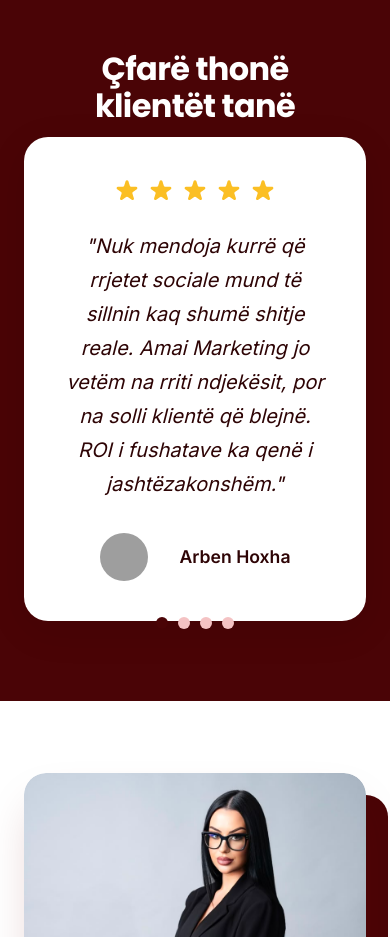
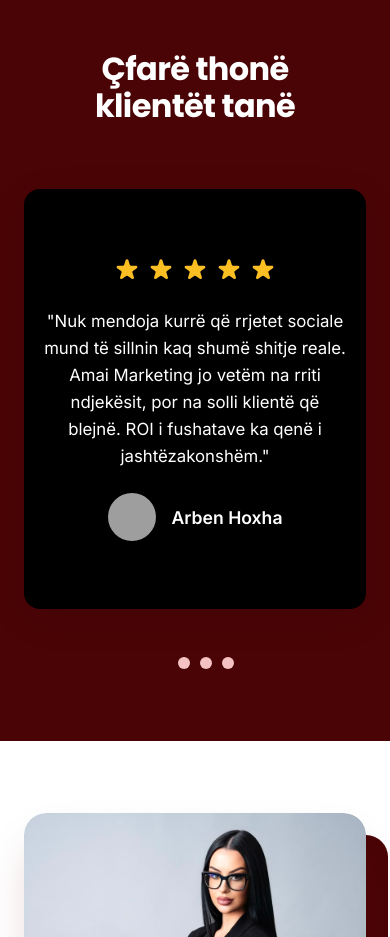
Before and after one commit to TheSlimShady09/Amai-Marketing, a React (Vite) app: page / in a window 390 px wide. Shown: the part 8060-8997 px from the top of the page. Built offline with nearby package versions, Linux system fonts and the light colour scheme; grey boxes are pictures that could not be loaded.

Commit message:
Optimize testimonial sizes, apply black background, and mobile responsiveness

```diff
--- a/src/App.css
+++ b/src/App.css
@@ -951,8 +951,8 @@
 
 .testimonial-author {
   display: flex;
-  align-items: center;
-  gap: 16px;
+  justify-content: center;
+  align-items: center;
 }
 
 .testimonial-author .avatar-duotone {
@@ -962,15 +962,74 @@
   border: none;
 }
 
-.author-name {
-  font-weight: 600;
-  font-size: 1rem;
-  color: var(--text-main);
-}
-
-.author-role {
-  font-size: 0.875rem;
-  color: var(--text-muted);
+.testimonials-slideshow-v2 {
+  max-width: 800px;
+  width: 100%;
+  margin: 0 auto;
+  position: relative;
+  display: flex;
+  align-items: center;
+  justify-content: center;
+  height: 380px; /* fixed height makes all boxes the same size */
+}
+
+.testimonial-card-v2 {
+  position: absolute;
+  width: 100%;
+  height: 100%; /* expands to fill the fixed height of parent */
+  display: flex;
+  flex-direction: column;
+  align-items: center;
+  justify-content: center;
+  cursor: grab;
+  background: #000000; /* lere kete njngjyre te zeze */
+  padding: 40px;
+  border-radius: 24px;
+  box-shadow: 0 10px 40px rgba(0,0,0,0.08);
+}
+
+.testimonial-card-v2:active {
+  cursor: grabbing;
+}
+
+.testimonial-stars {
+  display: flex;
+  gap: 6px;
+  margin-bottom: 24px;
+  color: #FBBF24;
+}
+
+.testimonial-text-v2 {
+  text-align: center;
+  font-size: 1.25rem;
+  margin-bottom: 32px;
+  max-width: 650px;
+  line-height: 1.7;
+  color: #ffffff; /* text white to contrast black background */
+}
+
+.author-name-v2 {
+  font-weight: 700;
+  color: #ffffff;
+  font-size: 1.1rem;
+  margin-left: 16px;
+}
+
+@media (max-width: 768px) {
+  .testimonials-slideshow-v2 {
+    height: 420px; /* More height needed for mobile text wrapping */
+  }
+
+  .testimonial-card-v2 {
+    padding: 24px 20px;
+    border-radius: 16px;
+  }
+
+  .testimonial-text-v2 {
+    font-size: 1.05rem;
+    margin-bottom: 24px;
+    line-height: 1.6;
+  }
 }
 
 /* CTA */
--- a/src/App.jsx
+++ b/src/App.jsx
@@ -748,7 +748,7 @@ function Testimonials() {
           <h2 className="section-title">Çfarë thonë klientët tanë</h2>
         </motion.div>
 
-        <div className="testimonials-slideshow" style={{ maxWidth: '800px', margin: '0 auto', position: 'relative', display: 'flex', alignItems: 'center', justifyContent: 'center', minHeight: '380px' }}>
+        <div className="testimonials-slideshow-v2">
           <AnimatePresence initial={false} custom={direction}>
             <motion.div
               key={page}
@@ -792,19 +792,18 @@ function Testimonials() {
                   paginate(-1);
                 }
               }}
-              className="testimonial-card"
-              style={{ position: 'absolute', width: '100%', display: 'flex', flexDirection: 'column', alignItems: 'center', justifyContent: 'center', cursor: 'grab', background: 'var(--bg-white)', padding: '40px', borderRadius: '24px', boxShadow: '0 10px 40px rgba(0,0,0,0.08)' }}
+              className="testimonial-card-v2"
               whileTap={{ cursor: 'grabbing' }}
             >
-              <div style={{ display: 'flex', gap: '6px', marginBottom: '24px', color: '#FBBF24' }}>
+              <div className="testimonial-stars">
                 {[...Array(5)].map((_, i) => (
                   <svg key={i} width="28" height="28" fill="currentColor" viewBox="0 0 20 20"><path d="M9.049 2.927c.3-.921 1.603-.921 1.902 0l1.07 3.292a1 1 0 00.95.69h3.462c.969 0 1.371 1.24.588 1.81l-2.8 2.034a1 1 0 00-.364 1.118l1.07 3.292c.3.921-.755 1.688-1.54 1.118l-2.8-2.034a1 1 0 00-1.175 0l-2.8 2.034c-.784.57-1.838-.197-1.539-1.118l1.07-3.292a1 1 0 00-.364-1.118L2.98 8.72c-.783-.57-.38-1.81.588-1.81h3.461a1 1 0 00.951-.69l1.07-3.292z" /></svg>
                 ))}
               </div>
-              <p className="testimonial-text" style={{ textAlign: 'center', fontSize: '1.25rem', marginBottom: '32px', maxWidth: '650px', lineHeight: 1.7, color: 'var(--text-main)' }}>"{current.text}"</p>
-              <div className="testimonial-author" style={{ display: 'flex', justifyContent: 'center', alignItems: 'center' }}>
+              <p className="testimonial-text-v2">"{current.text}"</p>
+              <div className="testimonial-author">
                 <AvatarDuotone src={current.avatar} alt={current.author} />
-                <div className="author-name" style={{ fontWeight: 700, color: 'var(--text-main)', fontSize: '1.1rem', marginLeft: '16px' }}>{current.author}</div>
+                <div className="author-name-v2">{current.author}</div>
               </div>
             </motion.div>
           </AnimatePresence>
```
